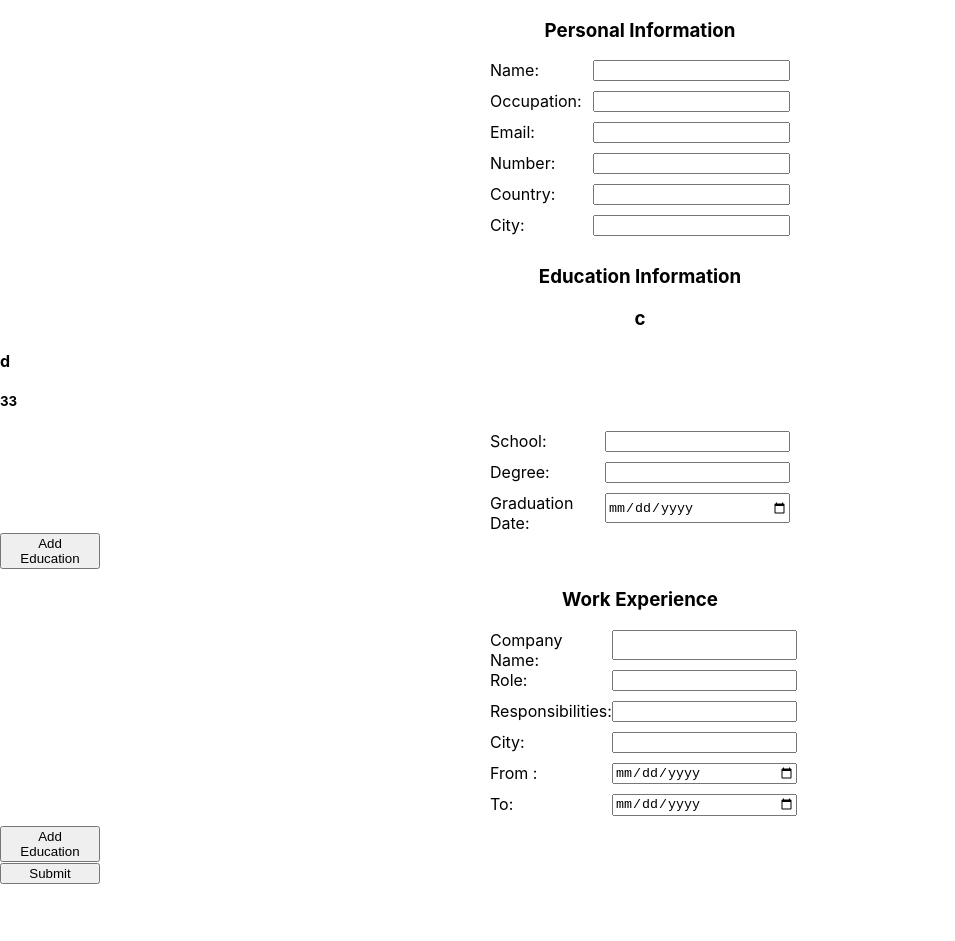
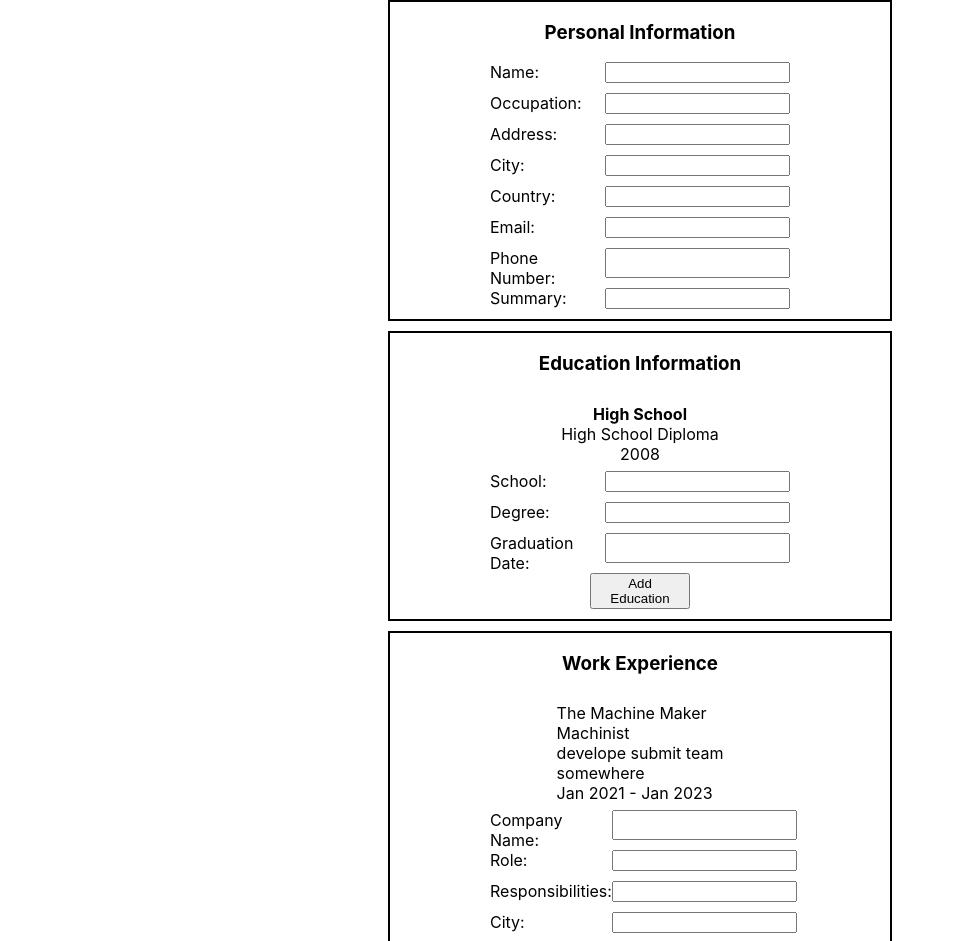
Before and after one commit to israelone/cv-builder, a React (Create React App) app: page / in a window 1280 px wide. Shown: the top 941 px of the page, without its empty margins (0-955 px from the left). Before the commit the page ends 884 px from the top, so only its background shows below. Built offline with nearby package versions, Linux system fonts and the light colour scheme.

Commit message:
Added Submit Functionality

```diff
--- a/package.json
+++ b/package.json
@@ -6,6 +6,7 @@
     "@testing-library/jest-dom": "^5.11.5",
     "@testing-library/react": "^11.1.1",
     "@testing-library/user-event": "^12.2.0",
+    "moment": "^2.29.1",
     "react": "^17.0.1",
     "react-dom": "^17.0.1",
     "react-scripts": "4.0.0",
--- a/src/App.css
+++ b/src/App.css
@@ -1,7 +1,3 @@
-h3 {
-  text-align: center;
-}
-
 .personalInformation,
 .educationInformationForm,
 .workExperienceForm {
--- /dev/null
+++ b/src/components/Forms/Input/input.js
@@ -0,0 +1,12 @@
+import React from "react";
+import styled from "styled-components";
+
+const UserInput = styled.input`
+  grid-column: 2;
+`;
+
+const Input = () => {
+  return <UserInput />;
+};
+
+export default Input;
--- /dev/null
+++ b/src/components/Forms/Label/label.js
@@ -0,0 +1,12 @@
+import React from "react";
+import styled from "styled-components";
+
+const InputLabel = styled.label`
+  grid-column: 1;
+`;
+
+const Label = (props) => {
+  return <InputLabel>{props.text}</InputLabel>;
+};
+
+export default Label;
--- a/src/components/Forms/educationForm.js
+++ b/src/components/Forms/educationForm.js
@@ -1,87 +1,131 @@
 import React, { Component } from "react";
 import styled from "styled-components";
+import moment from "moment";
+import Input from "./Input/input";
+import Label from "./Label/label";
+
+const FormContainer = styled.div`
+  width: 500px;
+  height: fit-content;
+  margin: 0 auto;
+  margin-bottom: 10px;
+  border: 2px solid black;
+`;
 
 const Form = styled.form`
   display: grid;
   width: 300px;
-
   margin: 0 auto;
 `;
 
-const Label = styled.label`
-  grid-column: 1;
-`;
-
-const Input = styled.input`
-  grid-column: 2;
+const FormHeader = styled.h3`
+  text-align: center;
 `;
 
 const Button = styled.button`
+  display: block;
+  margin: 0 auto 10px;
+`;
+
+const SchoolsContainer = styled.div`
+  display: flex;
+`;
+
+const SchoolInformation = styled.p`
+  margin: 10px auto 7px;
   text-align: center;
-  margin: 0 auto;
+`;
+
+const SchoolName = styled.span`
+  font-weight: bold;
 `;
 
 class EducationForm extends Component {
   state = {
-    schools: [{ name: "c", degree: "d", graduationYear: "33" }],
-    school: "",
+    schools: [
+      {
+        name: "High School",
+        degree: "High School Diploma",
+        graduationYear: "2008",
+      },
+    ],
+    schoolName: "",
     degree: "",
     graduationDate: "",
   };
 
-  schoolInputHandler = (e) => {
-    e.preventDefault();
-
-    this.setState({ school: e.target.value });
+  dateFormatter = (date) => {
+    return moment(date.replace(/\D/g, ""), "YYYYMMDD").format("MMM YYYY");
   };
 
-  degreeInputHandler = (e) => {
-    e.preventDefault();
-    this.setState({ degree: e.target.value });
-  };
-
-  graduationDateInputHandler = (e) => {
-    e.preventDefault();
-    this.setState({ graduationDate: e.target.value });
+  inputHandler = (e) => {
+    const { name, value } = e.target;
+    this.setState({
+      [name]: value,
+    });
   };
 
   addSchoolHandler = () => {
     let currentSchools = [...this.state.schools];
-
     let newSchool = {
-      name: this.state.school,
+      schoolName: this.state.schoolName,
       degree: this.state.degree,
-      graduationYear: this.state.graduationDate,
+      graduationYear: this.dateFormatter(this.state.graduationDate),
     };
     currentSchools.push(newSchool);
-    this.setState({
-      schools: currentSchools,
-    });
+    this.setState(
+      {
+        schools: currentSchools,
+      },
+      this.addHandler
+    );
+  };
+
+  addHandler = () => {
+    this.props.addEducationHandler(this.state.schools);
   };
 
   render() {
     return (
-      <div>
-        <h3>Education Information</h3>
+      <FormContainer>
+        <FormHeader>Education Information</FormHeader>
         {this.state.schools.map((school, index) => {
           return (
-            <div key={index}>
-              <h3>{school.name}</h3>
-              <h4>{school.degree}</h4>
-              <h5>{school.graduationYear}</h5>
-            </div>
+            <SchoolsContainer key={index}>
+              <SchoolInformation>
+                <SchoolName>{school.name}</SchoolName>
+                <br></br> {school.degree}
+                <br></br>
+                {school.graduationYear}
+              </SchoolInformation>
+            </SchoolsContainer>
           );
         })}
         <Form>
-          <Label>School:</Label>
-          <Input onChange={this.schoolInputHandler} type="text"></Input>
-          <Label>Degree:</Label>
-          <Input onChange={this.degreeInputHandler} type="text"></Input>
-          <Label>Graduation Date:</Label>
-          <Input onChange={this.graduationDateInputHandler} type="date"></Input>
+          <Label text={"School:"} />
+          <Input
+            name="schoolName"
+            required={true}
+            onChange={this.inputHandler}
+            type="text"
+          ></Input>
+          <Label text={"Degree:"} />
+          <Input
+            name="degree"
+            required={true}
+            onChange={this.inputHandler}
+            type="text"
+          ></Input>
+          <Label text={"Graduation Date:"} />
+          <Input
+            name="graduationDate"
+            required={true}
+            onChange={this.inputHandler}
+            type="date"
+          ></Input>
         </Form>
         <Button onClick={this.addSchoolHandler}>Add Education</Button>
-      </div>
+      </FormContainer>
     );
   }
 }
--- a/src/components/Forms/personalInfoForm.js
+++ b/src/components/Forms/personalInfoForm.js
@@ -1,52 +1,90 @@
-import React, { Component } from "react";
+import React from "react";
 import styled from "styled-components";
+import Input from "./Input/input";
+import Label from "./Label/label";
+
+const FormContainer = styled.div`
+  width: 500px;
+  height: fit-content;
+  margin: 0 auto;
+  border: 2px solid black;
+  margin-bottom: 10px;
+`;
+
+const FormHeader = styled.h3`
+  text-align: center;
+`;
 
 const Form = styled.form`
   display: grid;
   width: 300px;
-
   margin: 0 auto;
 `;
 
-const Label = styled.label`
-  grid-column: 1;
-`;
-
-const Input = styled.input`
-  grid-column: 2;
-`;
-
-class PersonalInfoForm extends Component {
-  state = {
-    name: "",
-    occupation: "",
-    number: "",
-    email: "",
-    country: "",
-    city: "",
-  };
-
-  render() {
-    return (
-      <div>
-        <h3>Personal Information</h3>
-        <Form>
-          <Label>Name:</Label>
-          <Input type="text"></Input>
-          <Label>Occupation:</Label>
-          <Input type="text"></Input>
-          <Label>Email:</Label>
-          <Input type="email"></Input>
-          <Label>Number:</Label>
-          <Input type="number"></Input>
-          <Label>Country:</Label>
-          <Input type="text" t></Input>
-          <Label>City:</Label>
-          <Input type="text"></Input>
-        </Form>
-      </div>
-    );
-  }
-}
+const PersonalInfoForm = (props) => {
+  return (
+    <FormContainer>
+      <FormHeader>Personal Information</FormHeader>
+      <Form>
+        <Label text={"Name:"} />
+        <Input
+          onChange={props.personalInformationHandler}
+          required={true}
+          type="text"
+          name="name"
+        ></Input>
+        <Label text={"Occupation:"} />
+        <Input
+          onChange={props.personalInformationHandler}
+          required={true}
+          type="text"
+          name="occupation"
+        ></Input>
+        <Label text={"Address:"} />
+        <Input
+          onChange={props.personalInformationHandler}
+          required={true}
+          type="text"
+          name="address"
+        ></Input>
+        <Label text={"City:"} />
+        <Input
+          onChange={props.personalInformationHandler}
+          required={true}
+          type="text"
+          name="city"
+        ></Input>
+        <Label text={"Country:"} />
+        <Input
+          onChange={props.personalInformationHandler}
+          required={true}
+          type="text"
+          name="country"
+        ></Input>
+        <Label text={"Email:"} />
+        <Input
+          onChange={props.personalInformationHandler}
+          required={true}
+          type="email"
+          name="email"
+        ></Input>
+        <Label text={"Phone Number:"} />
+        <Input
+          onChange={props.personalInformationHandler}
+          required={true}
+          type="tel"
+          name="number"
+        ></Input>
+        <Label text={"Summary:"} />
+        <Input
+          onChange={props.personalInformationHandler}
+          required={true}
+          type="text-area"
+          name="summary"
+        ></Input>
+      </Form>
+    </FormContainer>
+  );
+};
 
 export default PersonalInfoForm;
--- a/src/components/Forms/workExpForm.js
+++ b/src/components/Forms/workExpForm.js
@@ -1,5 +1,20 @@
 import React, { Component } from "react";
 import styled from "styled-components";
+import moment from "moment";
+import Input from "./Input/input";
+import Label from "./Label/label";
+
+const FormContainer = styled.div`
+  width: 500px;
+  height: fit-content;
+  margin: 0 auto;
+  border: 2px solid black;
+  margin-bottom: 10px;
+`;
+
+const FormHeader = styled.h3`
+  text-align: center;
+`;
 
 const Form = styled.form`
   display: grid;
@@ -8,22 +23,33 @@ const Form = styled.form`
   margin: 0 auto;
 `;
 
-const Label = styled.label`
-  grid-column: 1;
+const Button = styled.button`
+  display: block;
+  margin: 0 auto 10px;
 `;
 
-const Input = styled.input`
-  grid-column: 2;
+const WorkExperienceContainer = styled.div`
+  display: flex;
+`;
+const WorkExperienceDescription = styled.p`
+  margin: 10px auto 7px;
 `;
 
-const Button = styled.button`
-  text-align: center;
-  margin: 0 auto;
-`;
+const CompanyName = styled.span``;
 
 class workExperienceForm extends Component {
-  state = {
-    workExp: [],
+  constructor(props) {
+    super(props);
+    this.state = {
+      workExp: [
+        {
+          companyName: "The Machine Maker",
+          role: "Machinist",
+          responsibilities: ["develope ", "submit ", "team "],
+          city: "somewhere",
+          date: "Jan 2021 - Jan 2023",
+        },
+      ],
       companyName: "",
       role: "",
       responsibilities: "",
@@ -31,40 +57,19 @@ class workExperienceForm extends Component {
       startDate: "",
       endDate: "",
     };
+  }
 
-  companyNameInputHandler = (e) => {
-    e.preventDefault();
-
-    this.setState({ companyName: e.target.value });
+  dateFormatter = (date) => {
+    console.log(date);
+    return moment(date.replace(/\D/g, ""), "YYYYMMDD").format("MMM YYYY");
   };
 
-  roleInputHandler = (e) => {
-    e.preventDefault();
-
-    this.setState({ role: e.target.value });
-  };
-
-  responsibilitiesInputHandler = (e) => {
-    e.preventDefault();
-
-    this.setState({ responsibilities: e.target.value });
-  };
-
-  cityInputHandler = (e) => {
-    e.preventDefault();
-
-    this.setState({ city: e.target.value });
-  };
-
-  startDateInputHandler = (e) => {
-    e.preventDefault();
-
-    this.setState({ startDate: e.target.value });
-  };
-
-  endDateInputHandler = (e) => {
-    e.preventDefault();
-    this.setState({ endDate: e.target.value });
+  inputHandler = (e) => {
+    console.log(e);
+    const { name, value } = e.target;
+    this.setState({
+      [name]: value,
+    });
   };
 
   addWorkExperienceHandler = () => {
@@ -74,48 +79,91 @@ class workExperienceForm extends Component {
       role: this.state.role,
       responsibilities: this.state.responsibilities,
       city: this.state.city,
-      date: this.state.startDate + " - " + this.state.endDate,
+      date:
+        this.dateFormatter(this.state.startDate) +
+        " - " +
+        this.dateFormatter(this.state.endDate),
+    };
+    currentWorkExp.push(newWorkExp);
+    this.setState(
+      {
+        workExp: currentWorkExp,
+      },
+      this.addHandler
+    );
   };
 
-    currentWorkExp.push(newWorkExp);
-    this.setState({
-      workExp: currentWorkExp,
-    });
+  addHandler = () => {
+    this.props.addWork(this.state.workExp);
   };
+
   render() {
     return (
-      <div>
-        <h3>Work Experience</h3>
+      <FormContainer>
+        <FormHeader>Work Experience</FormHeader>
         {this.state.workExp.map((work, index) => {
           return (
-            <div key={index}>
-              <h3>{work.companyName}</h3>
-              <h3>{work.role}</h3>
-              <h3>{work.responsibilities}</h3>
-              <h3>{work.city}</h3>
-              <h3>{work.date}</h3>
-            </div>
+            <WorkExperienceContainer key={index}>
+              <WorkExperienceDescription>
+                {work.companyName}
+                <br></br>
+                {work.role}
+                <br></br> {work.responsibilities}
+                <br></br>
+                {work.city} <br></br>
+                {work.date}
+              </WorkExperienceDescription>
+            </WorkExperienceContainer>
           );
         })}
         <Form>
-          <Label>Company Name:</Label>
-          <Input onChange={this.companyNameInputHandler} type="text"></Input>
-          <Label>Role:</Label>
-          <Input onChange={this.roleInputHandler} type="text"></Input>
-          <Label>Responsibilities:</Label>
+          <Label text={"Company Name:"} />
           <Input
-            onChange={this.responsibilitiesInputHandler}
+            name="companyName"
+            required={true}
+            onChange={this.inputHandler}
             type="text"
           ></Input>
-          <Label>City:</Label>
-          <Input onChange={this.cityInputHandler} type="text"></Input>
-          <Label>From :</Label>
-          <Input onChange={this.startDateInputHandler} type="date"></Input>
-          <Label>To:</Label>
-          <Input onChange={this.endDateInputHandler} type="date"></Input>
+          <Label text={"Role:"} />
+          <Input
+            name="role"
+            required={true}
+            onChange={this.inputHandler}
+            type="text"
+          ></Input>
+          <Label text={"Responsibilities:"} />
+          <Input
+            name="responsibilities"
+            required={true}
+            onChange={this.inputHandler}
+            type="text"
+          ></Input>
+          <Label text={"City:"} />
+          <Input
+            name="city"
+            required={true}
+            onChange={this.inputHandler}
+            type="text"
+          ></Input>
+          <Label text={"From:"} />
+          <Input
+            name="startDate"
+            required={true}
+            onChange={this.inputHandler}
+            type="date"
+          ></Input>
+          <Label text={"To:"} />
+          <Input
+            name="endDate"
+            required={true}
+            onChange={this.inputHandler}
+            type="date"
+          ></Input>
         </Form>
-        <Button onClick={this.addWorkExperienceHandler}>Add Education</Button>
-      </div>
+        <Button onClick={this.addWorkExperienceHandler}>
+          Add Work Experience
+        </Button>
+      </FormContainer>
     );
   }
 }
--- a/src/components/forms.js
+++ b/src/components/forms.js
@@ -2,31 +2,97 @@ import React, { Component } from "react";
 import WorkExperienceForm from "./Forms/workExpForm.js";
 import EducationForm from "./Forms/educationForm.js";
 import PersonalInfoForm from "./Forms/personalInfoForm.js";
+import styled from "styled-components";
+import Resume from "./resume";
+//Adding work and school experience, seems to be working.
+//I need to add a way to delete not wanted things
+//Personal Information should be added as well,
+//Lastly create a view where a user can see their CV done.
 
-// Add a save button and cancel button when add education or add work is clicked, add their functionality
+const Button = styled.button`
+  display: block;
+  margin: 0 auto 10px;
+`;
+
 class Forms extends Component {
-  constructor(props) {
-    super(props);
-    this.state = {
-      formNumber: props.number,
-      education: 0,
-      workExperience: 0,
-    };
-    this.validateForm = this.validateForm.bind(this);
-  }
+  state = {
+    name: "James Doe",
+    occupation: "Janitor",
+    address: "17362 my st",
+    email: "none@gunit.com",
+    number: "111111111",
+    country: "anywhere",
+    city: "yours",
+    summary: "I have been cleaning restrooms for a while",
+    education: [
+      {
+        name: "Mary G. Montgomery High School",
+        degree: "High School Diploma",
+        graduationYear: "2008",
+      },
+    ],
+    workExperience: [
+      {
+        companyName: "Izzy Dev",
+        role: "Application Developer",
+        responsibilities: ["develope ", "submit ", "team "],
+        city: "somewhere",
+        date: "jan 2021 - jan 2023",
+      },
+    ],
+    submitted: false,
+  };
 
-  validateForm = (e) => {
+  addWorkExperience = (e) => {
+    this.setState({
+      workExperience: e,
+    });
+  };
+
+  addEducation = (e) => {
+    this.setState({
+      education: e,
+    });
+  };
+
+  submitionStatus = (e) => {
     e.preventDefault();
+    this.setState({
+      submitted: !this.state.submitted,
+    });
+  };
+
+  personalInformationHandler = (e) => {
+    const { name, value } = e.target;
+    this.setState({
+      [name]: value,
+    });
+  };
+
+  checkForValidInputs = () => {
+    for (const property in this.state) {
+      if (property === "") {
+      }
+    }
   };
 
   render() {
     return (
       <div>
-        <PersonalInfoForm />
-        <EducationForm />
-
-        <WorkExperienceForm />
-        <button>Submit</button>
+        {this.state.submitted ? (
+          <Resume information={this.state} />
+        ) : (
+          <div>
+            <PersonalInfoForm
+              personalInformationHandler={this.personalInformationHandler}
+            />
+            <EducationForm addEducationHandler={this.addEducation} />
+            <WorkExperienceForm addWork={this.addWorkExperience} />
+          </div>
+        )}{" "}
+        <Button onClick={this.submitionStatus}>
+          {this.state.submitted ? "Cancel" : "Submit"}
+        </Button>
       </div>
     );
   }
--- /dev/null
+++ b/src/components/resume.js
@@ -0,0 +1,95 @@
+import React, { Component } from "react";
+import styled from "styled-components";
+
+const ResumeContainer = styled.div`
+  width: 75%;
+  margin: 10px auto;
+  border: 2px solid black;
+`;
+
+const HorizontalRule = styled.hr`
+  width: 35%;
+  display: inline-block;
+  margin-left: 10px;
+`;
+
+const NameHeader = styled.h1`
+  margin-left: 10px;
+  margin-bottom: 0;
+`;
+
+const SectionHeaders = styled.h3`
+  margin-left: 10px;
+`;
+
+const WorkHistoryHeaders = styled.h2`
+  margin-left: 10px;
+`;
+
+const PersonalInformation = styled.p`
+  margin: 0 0 0 10px;
+`;
+
+const ProfesionalSummaryHeader = styled(SectionHeaders)`
+  margin-left: 10px;
+  margin-bottom: 0;
+`;
+
+const ProfesionalSummary = styled.p`
+  margin-top: 0;
+  margin-left: 10px;
+  margin-bottom: 30px;
+`;
+
+const WorkInformation = styled(WorkHistoryHeaders)`
+  font-style: italic;
+`;
+
+const DateWorked = styled(WorkHistoryHeaders)`
+  color: #b9b9bf;
+`;
+
+const WorkHistory = styled(SectionHeaders)``;
+
+class Resume extends Component {
+  constructor(props) {
+    super(props);
+    this.state = {};
+    console.log(this.props.information);
+  }
+
+  render() {
+    return (
+      <ResumeContainer>
+        <NameHeader>{this.props.information.name}</NameHeader>
+        <HorizontalRule />
+        <PersonalInformation>
+          {`${this.props.information.address}, ${this.props.information.city}, ${this.props.information.country}. | (C)${this.props.information.number} ${this.props.information.email}`}
+        </PersonalInformation>
+
+        <ProfesionalSummaryHeader>PROFESIONAL SUMMARY</ProfesionalSummaryHeader>
+        <HorizontalRule />
+        <ProfesionalSummary>
+          {this.props.information.summary}
+        </ProfesionalSummary>
+        <WorkHistory>WORK HISTORY</WorkHistory>
+        {this.props.information.workExperience.map((work) => {
+          return (
+            <div>
+              <DateWorked>{work.date}</DateWorked>
+              <WorkInformation>{`${work.role} | ${work.companyName} | ${work.city}`}</WorkInformation>
+
+              <ul>
+                {work.responsibilities.map((responsibility, index) => {
+                  return <li key={index}>{responsibility}</li>;
+                })}
+              </ul>
+            </div>
+          );
+        })}
+      </ResumeContainer>
+    );
+  }
+}
+
+export default Resume;
```
Also changed, not shown: 1 other file (tests, documents, lock files or other folders). Lines whose indentation alone changed are shown as unchanged.
